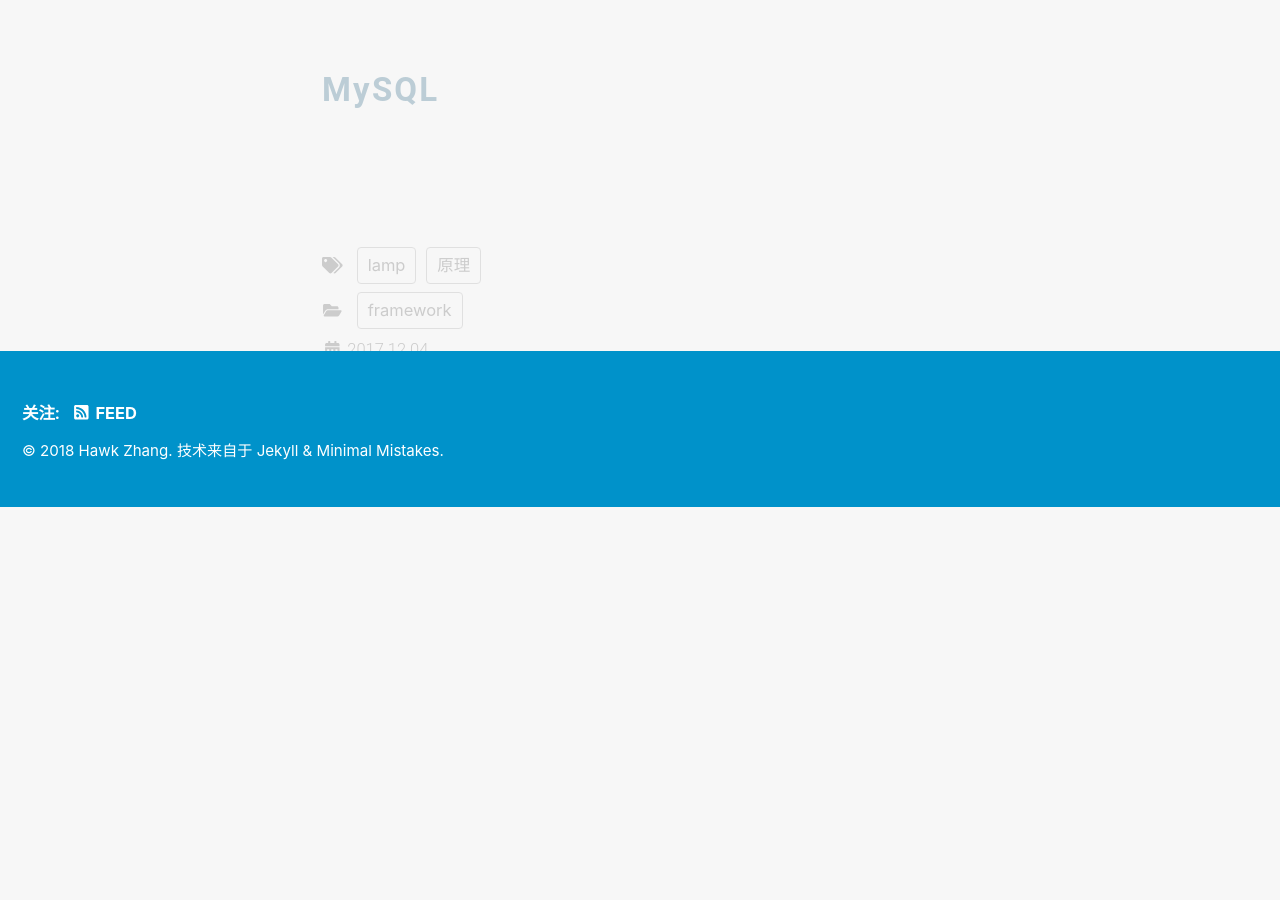
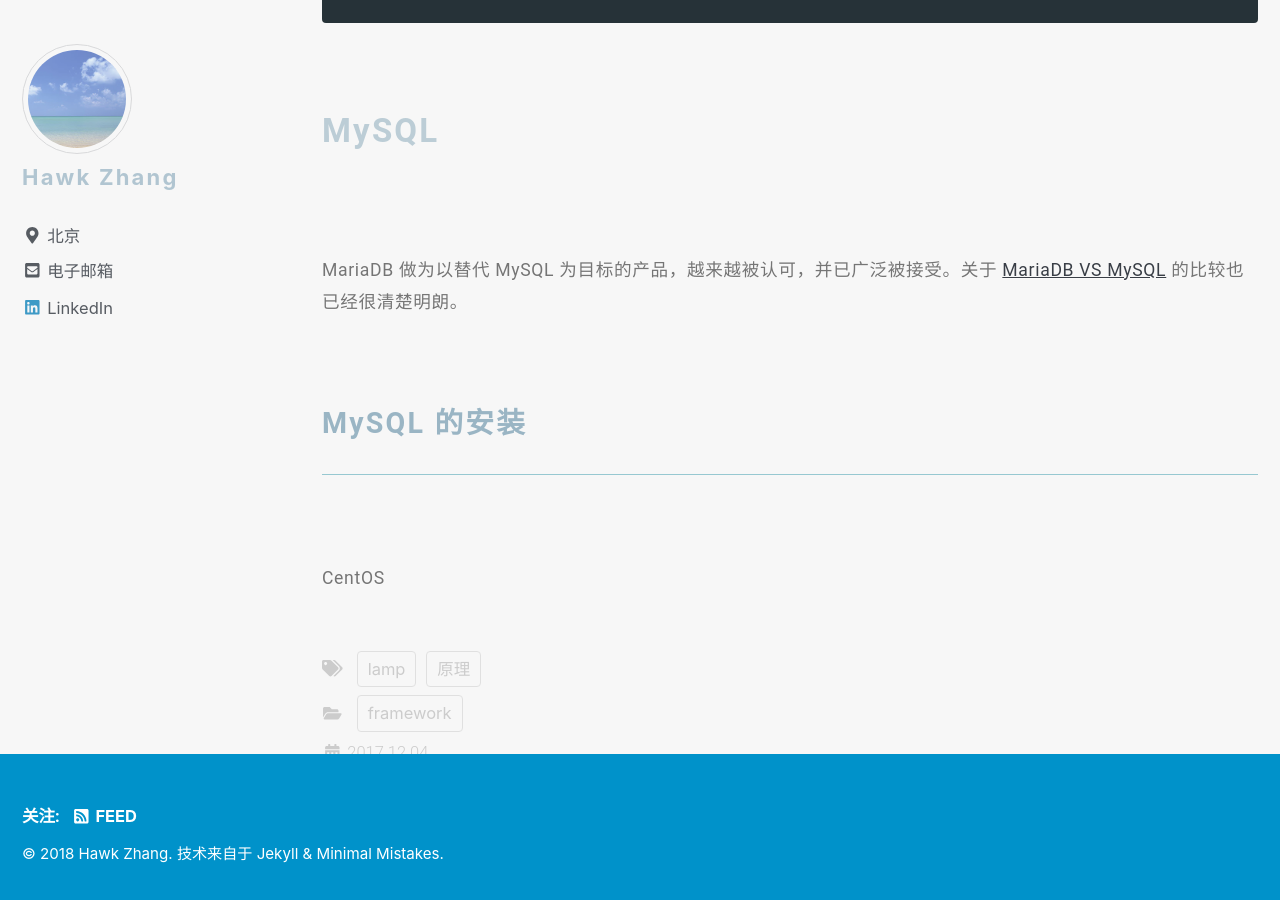
Before and after one commit to narru888/linotes_note, a Jekyll site: the page built from _posts/framework/2017-12-04-lamp_intro.md, in a window 1280 px wide and 900 px high, scrolled down 16408 px. Built offline with Jekyll 4.4.1, drawn with Linux system fonts in a browser that asks for light colours; nearby versions of some CDN libraries; a script that is not in the unit is left out; before the commit the page ends 16915 px from its top, so only the background shows below that.

Commit message:
update on 2018-10-07 10:10:02 CST

```diff
--- a/_posts/framework/2017-12-04-lamp_intro.md
+++ b/_posts/framework/2017-12-04-lamp_intro.md
@@ -521,3 +521,11 @@
 
 
 ## MySQL
+
+MariaDB 做为以替代 MySQL 为目标的产品，越来越被认可，并已广泛被接受。关于 [MariaDB VS MySQL](https://mariadb.com/kb/en/library/mariadb-vs-mysql-compatibility/) 的比较也已经很清楚明朗。
+
+
+
+### MySQL 的安装
+
+CentOS
```
